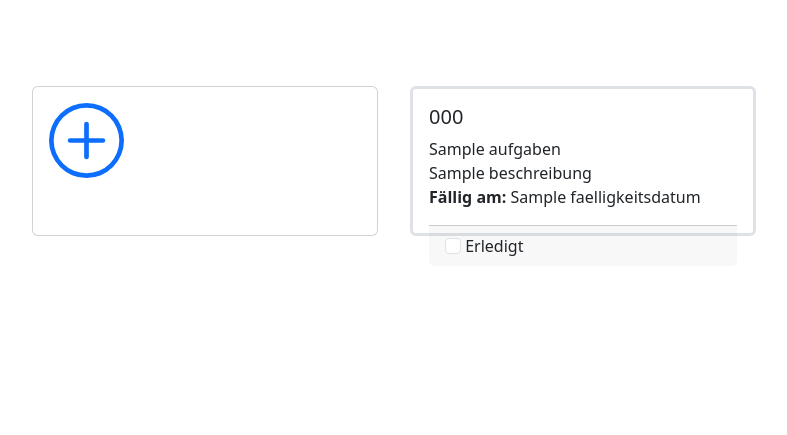
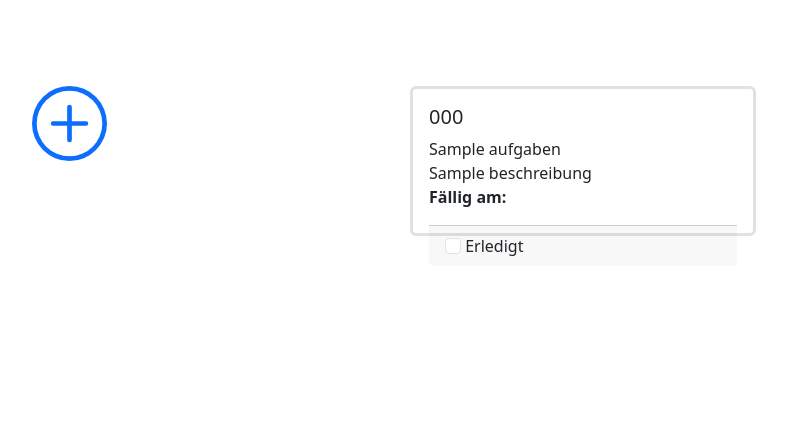
Before and after one commit to htl-hl/studyorganizer-hirtl_pawle, a Yii app: template basic/views/site/index.php in a window 1280 px wide. Shown: the top 435 px of the page, without its empty margins (57-844 px from the left). Run offline with PHP 8.4 and a stand-in for Yii, Linux system fonts and the light colour scheme; the template is opened without the code that fills it: most values are stand-ins (such as "Sample title", 1, 10 or a date in 2020); data that the repository does not hold is empty; some libraries are stand-ins or nearby versions.

Commit message:
changed date formats

```diff
--- a/basic/views/lehrer/index.php
+++ b/basic/views/lehrer/index.php
@@ -27,8 +27,6 @@ $this->params['breadcrumbs'][] = $this->title;
         'dataProvider' => $dataProvider,
         'filterModel' => $searchModel,
         'columns' => [
-            ['class' => 'yii\grid\SerialColumn'],
-
             'L_ID',
             'Vorname',
             'Nachname',
--- a/basic/views/site/index.php
+++ b/basic/views/site/index.php
@@ -1,9 +1,8 @@
 <?php
 
 /** @var yii\web\View $this */
-/** @var Aufgaben[] $aufgaben */
+/** @var app\models\Aufgaben[] $aufgaben */
 
-use app\models\Aufgaben;
 use yii\helpers\Html;
 $this->title = 'Homepage';
 
@@ -12,16 +11,12 @@ $this->title = 'Homepage';
 
     <div class="row">
         <div class="col-4 p-3">
-            <div class="card" style="height: 150px;">
-                <div class="card-body">
                     <a href="../aufgaben/create">
                         <svg xmlns="http://www.w3.org/2000/svg" height="75" width="75" fill="currentColor" class="bi bi-plus-circle" viewBox="0 0 16 16" alignment="center">
                             <path d="M8 15A7 7 0 1 1 8 1a7 7 0 0 1 0 14m0 1A8 8 0 1 0 8 0a8 8 0 0 0 0 16"/>
                             <path d="M8 4a.5.5 0 0 1 .5.5v3h3a.5.5 0 0 1 0 1h-3v3a.5.5 0 0 1-1 0v-3h-3a.5.5 0 0 1 0-1h3v-3A.5.5 0 0 1 8 4"/>
                         </svg>
                     </a>
-                </div>
-            </div>
         </div>
         <?php foreach ($aufgaben as $aufgabe): ?>
             <div class="col-4 p-3">
@@ -39,7 +34,7 @@ $this->title = 'Homepage';
                             <br>
                             <?= Html::encode($aufgabe->Beschreibung) ?>
                             <br>
-                            <strong>Fällig am:</strong> <?= Html::encode($aufgabe->Faelligkeitsdatum)?>
+                            <strong>Fällig am:</strong> <?= Yii::$app->formatter->asDate($aufgabe->Faelligkeitsdatum, 'php:d.m.Y') ?>
                         </p>
                         <div class="card-footer">
                             <input class="form-check-input" type="checkbox" value="" id="flexCheckDefault">
```
Also changed, not shown: basic/views/aufgaben/index.php (+5 -2 lines).
